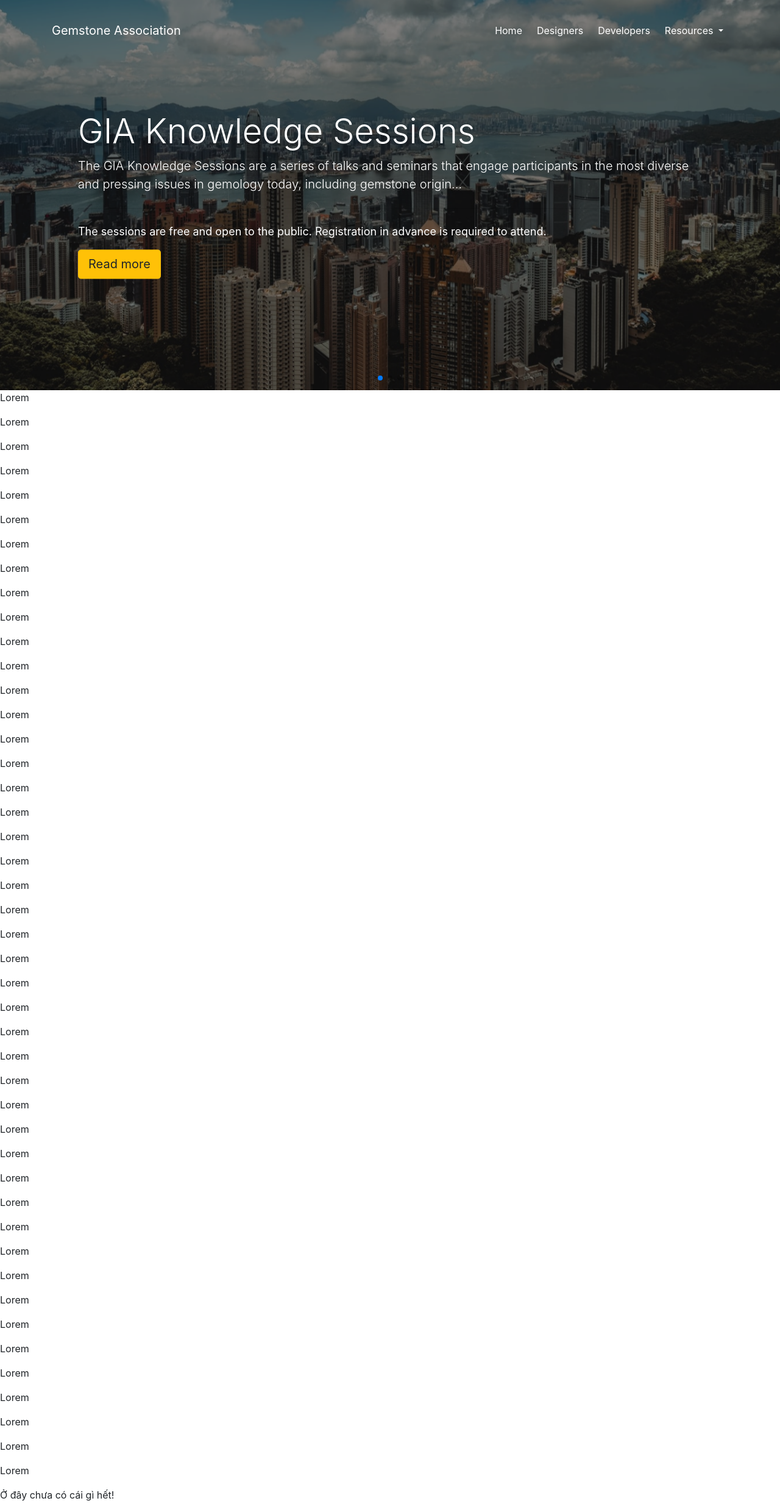
After one commit to HoTrongTin/Gemstones-Association, a PHP site: page /index.php in a window 1280 px wide. The commit adds this page. Shown: the whole page at 61% size. Run offline with PHP 8.4, Linux system fonts and the light colour scheme; some libraries are stand-ins or nearby versions.

Commit message:
Chuyen thanh php

```diff
--- /dev/null
+++ b/component/footer.php
@@ -0,0 +1,19 @@
+<footer>
+     <p>Ở đây chưa có cái gì hết!</p>
+</footer>
+
+      <script src="https://ajax.googleapis.com/ajax/libs/jquery/3.5.1/jquery.min.js"></script>
+      <script
+        src="https://cdnjs.cloudflare.com/ajax/libs/popper.js/1.14.7/umd/popper.min.js"
+        integrity="sha384-UO2eT0CpHqdSJQ6hJty5KVphtPhzWj9WO1clHTMGa3JDZwrnQq4sF86dIHNDz0W1"
+        crossorigin="anonymous"
+      ></script>
+      <script
+        src="https://stackpath.bootstrapcdn.com/bootstrap/4.3.1/js/bootstrap.min.js"
+        integrity="sha384-JjSmVgyd0p3pXB1rRibZUAYoIIy6OrQ6VrjIEaFf/nJGzIxFDsf4x0xIM+B07jRM"
+        crossorigin="anonymous"
+      ></script>
+      <script src="https://unpkg.com/swiper/swiper-bundle.min.js"></script>
+      <script src="./scripts.js"></script>
+    </body>
+  </html>
--- a/index.html
+++ b/component/header.php
@@ -148,141 +148,3 @@
         </div>
       </div>
     </nav>
-
-    <!-- Swiper -->
-    <div class="swiper-container">
-      <div class="swiper-wrapper">
-        <div class="swiper-slide">
-          <div class="carouselContainer">
-            <img src="./assets/home/photo-1.jpg" />
-            <div class="jumbotron jumbotron-fluid">
-              <h1 class="display-4">GIA Knowledge Sessions</h1>
-              <p class="lead">
-                The GIA Knowledge Sessions are a series of talks and seminars
-                that engage participants in the most diverse and pressing issues
-                in gemology today, including gemstone origin...
-              </p>
-              <hr class="my-4" />
-              <p>
-                The sessions are free and open to the public. Registration in
-                advance is required to attend.
-              </p>
-              <a class="btn btn-warning btn-lg" href="#" role="button"
-                >Read more</a
-              >
-            </div>
-          </div>
-        </div>
-        <div class="swiper-slide">
-          <div class="carouselContainer">
-            <img src="./assets/home/photo-2.jpg" />
-            <div class="jumbotron jumbotron-fluid">
-              <h1 class="display-4">Diamond Traceability Based on Science</h1>
-              <p class="lead">
-                Consumers now, more than ever, have a heightened awareness of
-                sustainably and ethically sourced products. The GIA Diamond
-                Origin Report uses scientific evaluation to provide...
-              </p>
-              <hr class="my-4" />
-              <p>
-                The GIA Diamond Origin Report is only available for diamonds
-                that have gone through GIA Rough Analysis Service before
-                polishing.
-              </p>
-              <a class="btn btn-warning btn-lg" href="#" role="button"
-                >Read more</a
-              >
-            </div>
-          </div>
-        </div>
-        <div class="swiper-slide">
-          <div class="carouselContainer">
-            <img src="./assets/home/photo-3.jpg" />
-            <div class="jumbotron jumbotron-fluid">
-              <h1 class="display-4">
-                G&G Announces Most Valuable Article Awards
-              </h1>
-              <p class="lead">
-                Gems & Gemology is pleased to announce the winners of the Dr.
-                Edward J. Gübelin Most Valuable Article Awards for 2019.
-              </p>
-              <hr class="my-4" />
-              <p>
-                Aaron Palke is senior manager of research at GIA in Carlsbad,
-                California. He holds a Ph.D. in geology from Stanford
-                University.
-              </p>
-              <a class="btn btn-warning btn-lg" href="#" role="button"
-                >Read more</a
-              >
-            </div>
-          </div>
-        </div>
-      </div>
-      <!-- Add Pagination -->
-      <div class="swiper-pagination"></div>
-    </div>
-
-    <div>
-      <p>Lorem</p>
-      <p>Lorem</p>
-      <p>Lorem</p>
-      <p>Lorem</p>
-      <p>Lorem</p>
-      <p>Lorem</p>
-      <p>Lorem</p>
-      <p>Lorem</p>
-      <p>Lorem</p>
-      <p>Lorem</p>
-      <p>Lorem</p>
-      <p>Lorem</p>
-      <p>Lorem</p>
-      <p>Lorem</p>
-      <p>Lorem</p>
-      <p>Lorem</p>
-      <p>Lorem</p>
-      <p>Lorem</p>
-      <p>Lorem</p>
-      <p>Lorem</p>
-      <p>Lorem</p>
-      <p>Lorem</p>
-      <p>Lorem</p>
-      <p>Lorem</p>
-      <p>Lorem</p>
-      <p>Lorem</p>
-      <p>Lorem</p>
-      <p>Lorem</p>
-      <p>Lorem</p>
-      <p>Lorem</p>
-      <p>Lorem</p>
-      <p>Lorem</p>
-      <p>Lorem</p>
-      <p>Lorem</p>
-      <p>Lorem</p>
-      <p>Lorem</p>
-      <p>Lorem</p>
-      <p>Lorem</p>
-      <p>Lorem</p>
-      <p>Lorem</p>
-      <p>Lorem</p>
-      <p>Lorem</p>
-      <p>Lorem</p>
-      <p>Lorem</p>
-      <p>Lorem</p>
-    </div>
-
-    <script src="https://ajax.googleapis.com/ajax/libs/jquery/3.5.1/jquery.min.js"></script>
-    <script
-      src="https://cdnjs.cloudflare.com/ajax/libs/popper.js/1.14.7/umd/popper.min.js"
-      integrity="sha384-UO2eT0CpHqdSJQ6hJty5KVphtPhzWj9WO1clHTMGa3JDZwrnQq4sF86dIHNDz0W1"
-      crossorigin="anonymous"
-    ></script>
-    <script
-      src="https://stackpath.bootstrapcdn.com/bootstrap/4.3.1/js/bootstrap.min.js"
-      integrity="sha384-JjSmVgyd0p3pXB1rRibZUAYoIIy6OrQ6VrjIEaFf/nJGzIxFDsf4x0xIM+B07jRM"
-      crossorigin="anonymous"
-    ></script>
-    <script src="https://unpkg.com/swiper/swiper-bundle.min.js"></script>
-    <script src="./scripts.js"></script>
-  </body>
-</html>
--- /dev/null
+++ b/index.php
@@ -0,0 +1,127 @@
+
+
+<?php require_once('./component/header.php') ?>
+
+    <!-- Swiper -->
+    <div class="swiper-container">
+      <div class="swiper-wrapper">
+        <div class="swiper-slide">
+          <div class="carouselContainer">
+            <img src="./assets/home/photo-1.jpg" />
+            <div class="jumbotron jumbotron-fluid">
+              <h1 class="display-4">GIA Knowledge Sessions</h1>
+              <p class="lead">
+                The GIA Knowledge Sessions are a series of talks and seminars
+                that engage participants in the most diverse and pressing issues
+                in gemology today, including gemstone origin...
+              </p>
+              <hr class="my-4" />
+              <p>
+                The sessions are free and open to the public. Registration in
+                advance is required to attend.
+              </p>
+              <a class="btn btn-warning btn-lg" href="#" role="button"
+                >Read more</a
+              >
+            </div>
+          </div>
+        </div>
+        <div class="swiper-slide">
+          <div class="carouselContainer">
+            <img src="./assets/home/photo-2.jpg" />
+            <div class="jumbotron jumbotron-fluid">
+              <h1 class="display-4">Diamond Traceability Based on Science</h1>
+              <p class="lead">
+                Consumers now, more than ever, have a heightened awareness of
+                sustainably and ethically sourced products. The GIA Diamond
+                Origin Report uses scientific evaluation to provide...
+              </p>
+              <hr class="my-4" />
+              <p>
+                The GIA Diamond Origin Report is only available for diamonds
+                that have gone through GIA Rough Analysis Service before
+                polishing.
+              </p>
+              <a class="btn btn-warning btn-lg" href="#" role="button"
+                >Read more</a
+              >
+            </div>
+          </div>
+        </div>
+        <div class="swiper-slide">
+          <div class="carouselContainer">
+            <img src="./assets/home/photo-3.jpg" />
+            <div class="jumbotron jumbotron-fluid">
+              <h1 class="display-4">
+                G&G Announces Most Valuable Article Awards
+              </h1>
+              <p class="lead">
+                Gems & Gemology is pleased to announce the winners of the Dr.
+                Edward J. Gübelin Most Valuable Article Awards for 2019.
+              </p>
+              <hr class="my-4" />
+              <p>
+                Aaron Palke is senior manager of research at GIA in Carlsbad,
+                California. He holds a Ph.D. in geology from Stanford
+                University.
+              </p>
+              <a class="btn btn-warning btn-lg" href="#" role="button"
+                >Read more</a
+              >
+            </div>
+          </div>
+        </div>
+      </div>
+      <!-- Add Pagination -->
+      <div class="swiper-pagination"></div>
+    </div>
+
+    <div>
+      <p>Lorem</p>
+      <p>Lorem</p>
+      <p>Lorem</p>
+      <p>Lorem</p>
+      <p>Lorem</p>
+      <p>Lorem</p>
+      <p>Lorem</p>
+      <p>Lorem</p>
+      <p>Lorem</p>
+      <p>Lorem</p>
+      <p>Lorem</p>
+      <p>Lorem</p>
+      <p>Lorem</p>
+      <p>Lorem</p>
+      <p>Lorem</p>
+      <p>Lorem</p>
+      <p>Lorem</p>
+      <p>Lorem</p>
+      <p>Lorem</p>
+      <p>Lorem</p>
+      <p>Lorem</p>
+      <p>Lorem</p>
+      <p>Lorem</p>
+      <p>Lorem</p>
+      <p>Lorem</p>
+      <p>Lorem</p>
+      <p>Lorem</p>
+      <p>Lorem</p>
+      <p>Lorem</p>
+      <p>Lorem</p>
+      <p>Lorem</p>
+      <p>Lorem</p>
+      <p>Lorem</p>
+      <p>Lorem</p>
+      <p>Lorem</p>
+      <p>Lorem</p>
+      <p>Lorem</p>
+      <p>Lorem</p>
+      <p>Lorem</p>
+      <p>Lorem</p>
+      <p>Lorem</p>
+      <p>Lorem</p>
+      <p>Lorem</p>
+      <p>Lorem</p>
+      <p>Lorem</p>
+    </div>
+
+    <?php require_once('./component/footer.php') ?>
```
Also changed, not shown: error/404.html (added, +23 -0 lines), error/497.html (added, +12 -0 lines), error/50x.html (added, +24 -0 lines), 2 other files.
